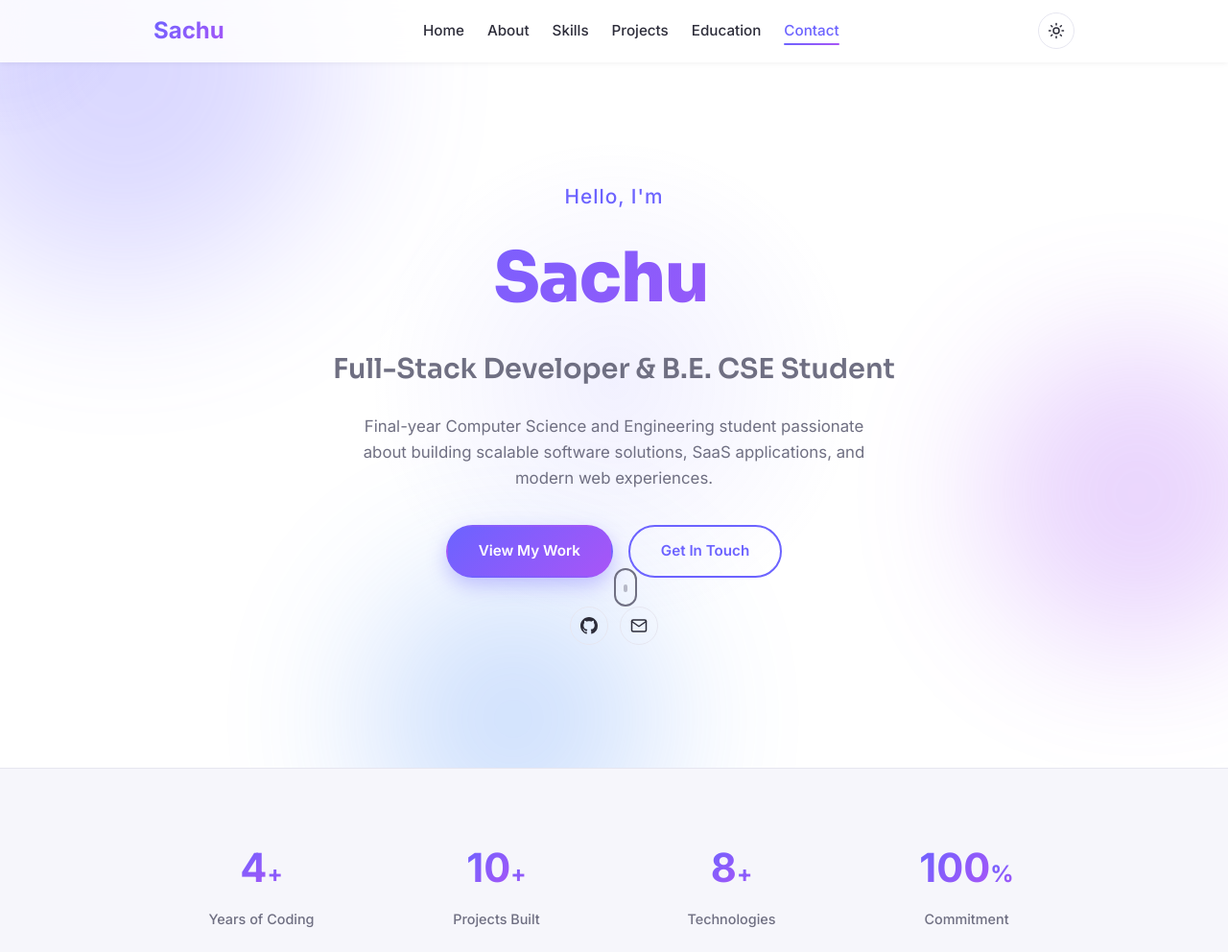
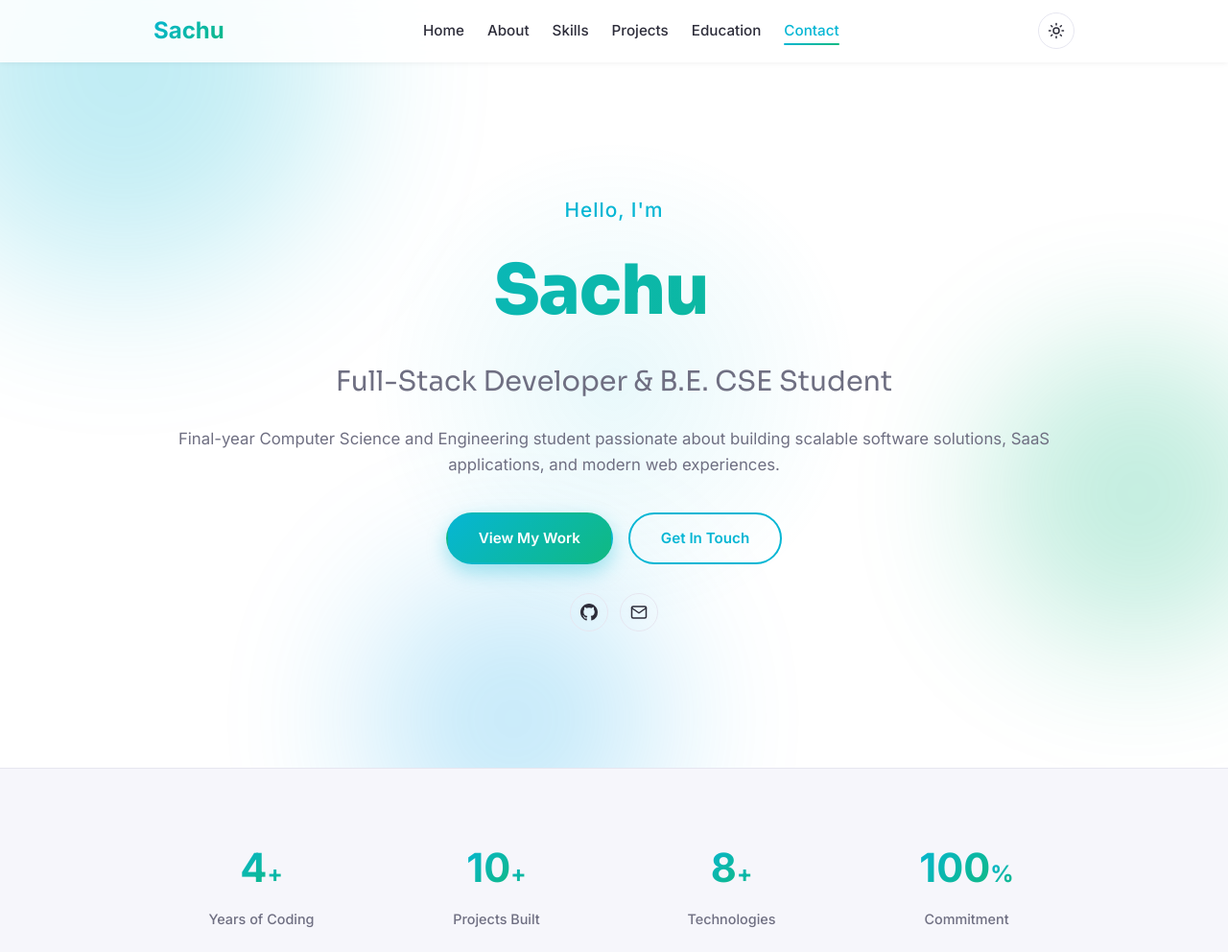
Before and after one commit to Sachu-Joseph/portfolio, a plain HTML site: page index.html in a window 1280 px wide. Shown: the top 992 px of the page at 96% size. Drawn offline with Linux system fonts and the light colour scheme.

Commit message:
Update portfolio CSS: switch to teal/emerald color scheme; remove cursor glow and mouse scroll animation

```diff
--- a/index.html
+++ b/index.html
@@ -22,9 +22,6 @@
 
   <!-- Scroll Progress -->
   <div id="scroll-progress" class="scroll-progress"></div>
-
-  <!-- Cursor Glow -->
-  <div id="cursor-glow" class="cursor-glow" aria-hidden="true"></div>
 
   <!-- Background Blobs -->
   <div class="blobs" aria-hidden="true">
@@ -87,11 +84,6 @@
             <svg width="18" height="18" viewBox="0 0 24 24" fill="none" stroke="currentColor" stroke-width="2" stroke-linecap="round" stroke-linejoin="round"><path d="M4 4h16c1.1 0 2 .9 2 2v12c0 1.1-.9 2-2 2H4c-1.1 0-2-.9-2-2V6c0-1.1.9-2 2-2z"></path><polyline points="22,6 12,13 2,6"></polyline></svg>
           </a>
         </div>
-      </div>
-      <div class="hero-scroll reveal" aria-hidden="true">
-        <span class="mouse">
-          <span class="wheel"></span>
-        </span>
       </div>
     </div>
   </header>
--- a/script.js
+++ b/script.js
@@ -80,15 +80,6 @@ window.addEventListener('scroll', () => {
     const docHeight = document.documentElement.scrollHeight - document.documentElement.clientHeight;
     const scrollPercent = docHeight > 0 ? (scrollTop / docHeight) * 100 : 0;
     scrollProgress.style.width = scrollPercent + '%';
-  }
-});
-
-// ===== Cursor Glow =====
-const cursorGlow = document.getElementById('cursor-glow');
-document.addEventListener('mousemove', (e) => {
-  if (cursorGlow && window.matchMedia('(pointer: fine)').matches) {
-    cursorGlow.style.left = e.clientX + 'px';
-    cursorGlow.style.top = e.clientY + 'px';
   }
 });
 
--- a/styles.css
+++ b/styles.css
@@ -6,10 +6,10 @@
 }
 
 :root {
-  --primary: #6c63ff;
-  --primary-light: #8f8aff;
-  --primary-dark: #5549d6;
-  --gradient: linear-gradient(135deg, #6c63ff 0%, #a855f7 100%);
+  --primary: #06b6d4;
+  --primary-light: #22d3ee;
+  --primary-dark: #0891b2;
+  --gradient: linear-gradient(135deg, #06b6d4 0%, #10b981 100%);
   --text: #2d2d3a;
   --text-light: #6f6f82;
   --bg: #ffffff;
@@ -66,7 +66,7 @@ section[id] {
   scroll-margin-top: 70px;
 }
 
-/* ===== Preloader ===== */
+
 .preloader {
   position: fixed;
   inset: 0;
@@ -133,18 +133,6 @@ section[id] {
   border-radius: 0 3px 3px 0;
 }
 
-/* ===== Cursor Glow ===== */
-.cursor-glow {
-  position: fixed;
-  width: 300px;
-  height: 300px;
-  border-radius: 50%;
-  pointer-events: none;
-  z-index: 0;
-  background: radial-gradient(circle, rgba(108, 99, 255, 0.12) 0%, transparent 70%);
-  transform: translate(-50%, -50%);
-  animation: glow-pulse 3s ease-in-out infinite;
-}
 
 /* ===== Background Blobs ===== */
 .blobs {
@@ -166,7 +154,7 @@ section[id] {
 .blob-1 {
   width: 400px;
   height: 400px;
-  background: #6c63ff;
+  background: #06b6d4;
   top: -100px;
   left: -100px;
 }
@@ -174,7 +162,7 @@ section[id] {
 .blob-2 {
   width: 350px;
   height: 350px;
-  background: #a855f7;
+  background: #10b981;
   top: 40%;
   right: -100px;
   animation-delay: -6s;
@@ -183,7 +171,7 @@ section[id] {
 .blob-3 {
   width: 300px;
   height: 300px;
-  background: #3b82f6;
+  background: #0ea5e9;
   bottom: -100px;
   left: 30%;
   animation-delay: -12s;
@@ -329,7 +317,7 @@ html[data-theme='dark'] .icon-moon {
   width: 600px;
   height: 600px;
   transform: translate(-50%, -50%);
-  background: radial-gradient(circle, rgba(108, 99, 255, 0.09) 0%, transparent 60%);
+  background: radial-gradient(circle, rgba(6, 182, 212, 0.09) 0%, transparent 60%);
   border-radius: 50%;
 }
 
@@ -364,14 +352,14 @@ html[data-theme='dark'] .icon-moon {
 
 .hero-title {
   font-size: clamp(1.3rem, 3.5vw, 1.8rem);
-  font-weight: 600;
+  font-weight: 100;
   color: var(--text-light);
   margin: 14px 0 24px;
   min-height: 1.4em;
 }
 
 .hero-text {
-  max-width: 560px;
+  max-width: 5780px;
   margin: 0 auto 36px;
   color: var(--text-light);
   font-size: 1.05rem;
@@ -410,34 +398,6 @@ html[data-theme='dark'] .icon-moon {
   color: #fff;
   transform: translateY(-3px);
   box-shadow: var(--shadow-lg);
-}
-
-.hero-scroll {
-  position: absolute;
-  bottom: 40px;
-  left: 50%;
-  transform: translateX(-50%);
-}
-
-.mouse {
-  display: block;
-  width: 24px;
-  height: 40px;
-  border: 2px solid var(--text-light);
-  border-radius: 14px;
-  position: relative;
-}
-
-.wheel {
-  position: absolute;
-  top: 7px;
-  left: 50%;
-  transform: translateX(-50%);
-  width: 4px;
-  height: 8px;
-  background: var(--text-light);
-  border-radius: 2px;
-  animation: wheel-scroll 1.5s ease-in-out infinite;
 }
 
 /* ===== Stats ===== */
@@ -504,12 +464,12 @@ html[data-theme='dark'] .icon-moon {
 .btn-primary {
   background: var(--gradient);
   color: #fff;
-  box-shadow: 0 8px 20px rgba(108, 99, 255, 0.35);
+  box-shadow: 0 8px 20px rgba(6, 182, 212, 0.35);
 }
 
 .btn-primary:hover {
   transform: translateY(-3px);
-  box-shadow: 0 12px 30px rgba(108, 99, 255, 0.5);
+  box-shadow: 0 12px 30px rgba(6, 182, 212, 0.5);
 }
 
 .btn-outline {
@@ -522,7 +482,7 @@ html[data-theme='dark'] .icon-moon {
   background: var(--primary);
   color: #fff;
   transform: translateY(-3px);
-  box-shadow: 0 8px 20px rgba(108, 99, 255, 0.35);
+  box-shadow: 0 8px 20px rgba(6, 182, 212, 0.35);
 }
 
 .shine::after {
@@ -916,7 +876,7 @@ html[data-theme='dark'] .icon-moon {
   color: #fff;
   font-size: 1.3rem;
   cursor: pointer;
-  box-shadow: 0 8px 20px rgba(108, 99, 255, 0.35);
+  box-shadow: 0 8px 20px rgba(6, 182, 212, 0.35);
   opacity: 0;
   visibility: hidden;
   transform: translateY(10px);
@@ -993,11 +953,6 @@ html[data-theme='dark'] .icon-moon {
   to { left: 100%; }
 }
 
-@keyframes wheel-scroll {
-  0% { opacity: 1; top: 7px; }
-  100% { opacity: 0; top: 22px; }
-}
-
 @keyframes blob-float {
   0%, 100% { transform: translate(0, 0) scale(1); }
   33% { transform: translate(30px, -30px) scale(1.1); }
@@ -1007,11 +962,6 @@ html[data-theme='dark'] .icon-moon {
 @keyframes heartbeat {
   0%, 100% { transform: scale(1); }
   50% { transform: scale(1.2); }
-}
-
-@keyframes glow-pulse {
-  0%, 100% { opacity: 1; }
-  50% { opacity: 0.5; }
 }
 
 /* ===== Reduced Motion ===== */
```
